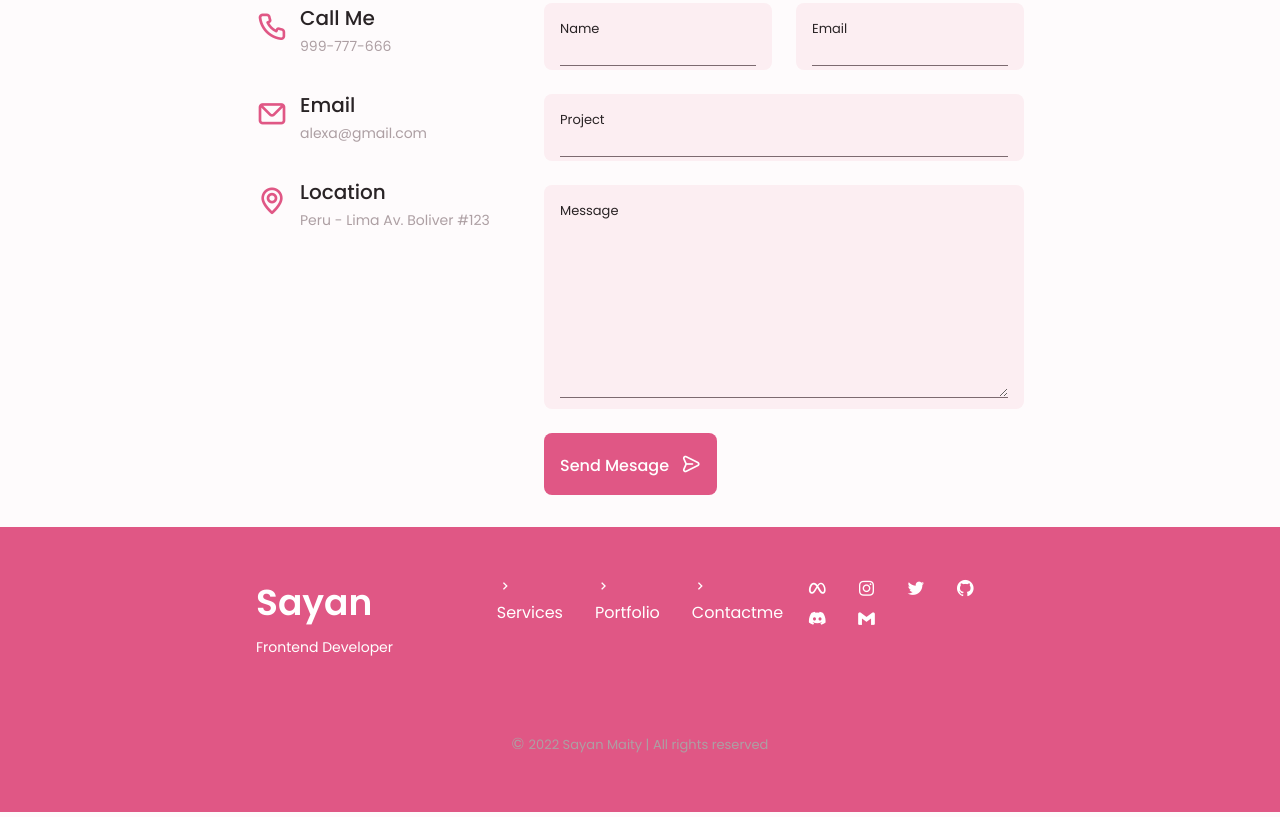
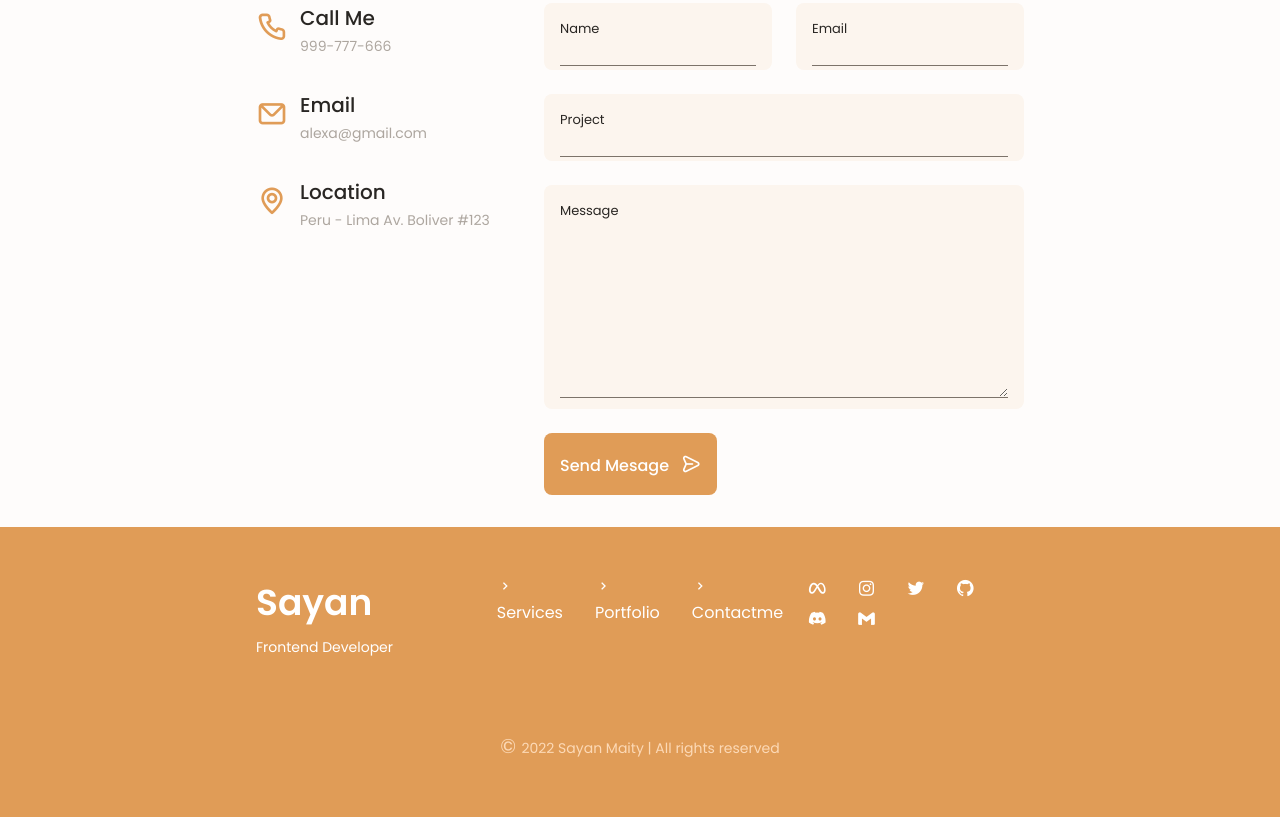
Before and after one commit to Sayan-Maity/sayanmaity.github.io, a plain HTML site: page index.html in a window 1280 px wide. Shown: the part 1537-2354 px from the top of the page. Drawn offline with nearby package versions, Linux system fonts and the light colour scheme; files whose address does not match are found by name.

Commit message:
more code

```diff
--- a/Styles/index.css
+++ b/Styles/index.css
@@ -6,7 +6,7 @@
 /* ============  Colors  ============ */
 
     /* Change favourite color */
-    --hue-color: 340; /*  Purple 250 - Green 142 - Blue 230 - Pink 340  */
+    --hue-color: 750; /*  Purple 250 - Green 142 - Blue 230 - Pink 340  */
 
     /* HSL Color Mode */
     --first-color: hsl(var(--hue-color), 69%, 61%);
@@ -868,13 +868,13 @@ img {
     color: var(--first-color-lighter);
 }
 .footer__copy {
-    font-size: var(--smaller-font-size);
+    font-size: var(--small-font-size);
     text-align: center;
-    color: var(--text-color-light);
+    color: var(--first-color-lighter);
     margin-top: var(--mb-3);
 }
 .footer__copy span{
-    font-size: var(--normal-font-size);
+    font-size: var(--h3-font-size);
 }
 .footer__title,
 .footer__subtitle,
```
